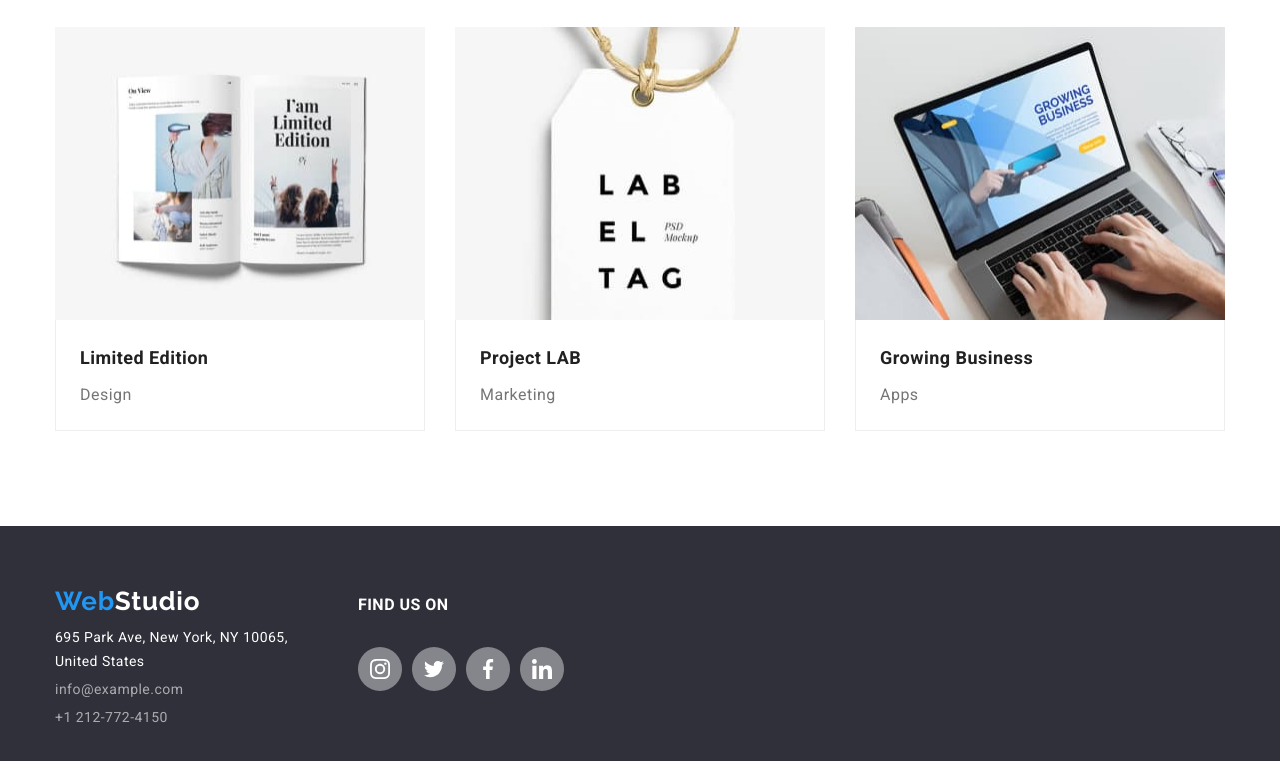
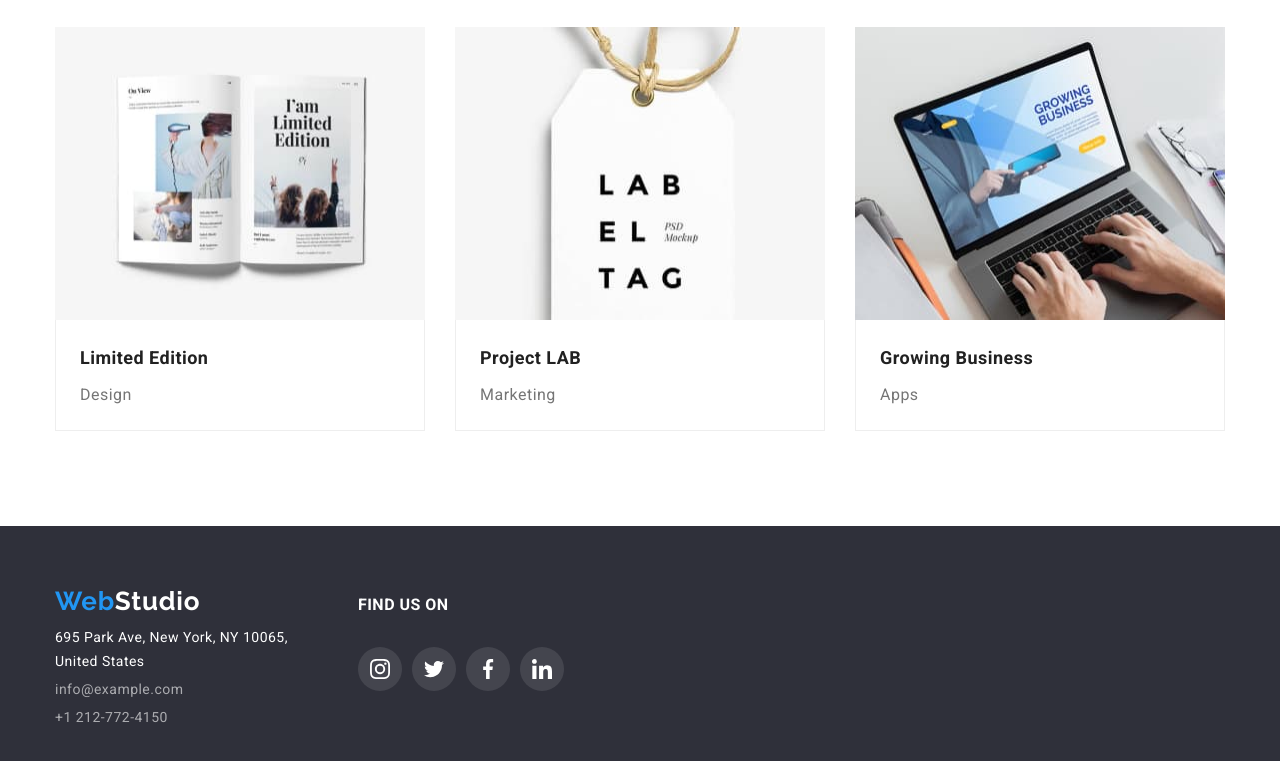
Before and after one commit to Alyona-Nekhryshchyniuk/goit-markup-hw-05, a plain HTML site: page portfolio.html in a window 1280 px wide. Shown: the part 1107-1868 px from the top of the page. Drawn offline with nearby package versions, Linux system fonts and the light colour scheme.

Commit message:
transitions and modal window done after refinement

```diff
--- a/css/styles.css
+++ b/css/styles.css
@@ -333,7 +333,7 @@ footer a:focus {
 .social-icon {
   display: block;
   fill: #afb1b8;
-  transition: background-color var(--transition-dur-and-func);
+  transition: fill var(--transition-dur-and-func);
 }
 .social-link:hover .social-icon,
 .social-link:focus .social-icon {
@@ -380,7 +380,7 @@ footer a:focus {
   margin-top: 10px;
 }
 
-/* clients */
+/* CLIENTS */
 
 .client-icon-list {
   display: flex;
@@ -578,7 +578,7 @@ a[href*="maps"] {
   margin-left: 70px;
 }
 .footer-socials .social-link {
-  background-color: #85868b;
+  background-color: rgba(255, 255, 255, 0.1);
   transition: background-color var(--transition-dur-and-func);
 }
 .footer-socials .social-icon {
```
Also changed, not shown: index.html (+1 -1 lines).
